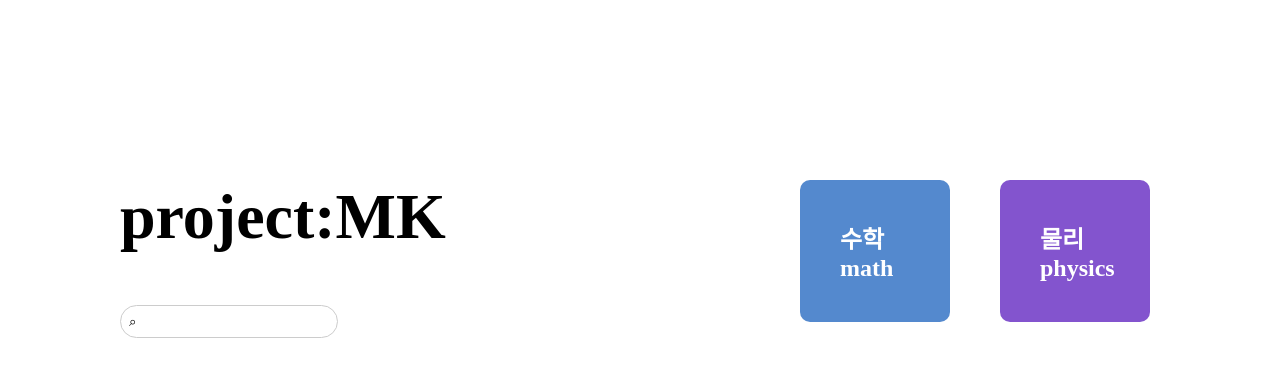
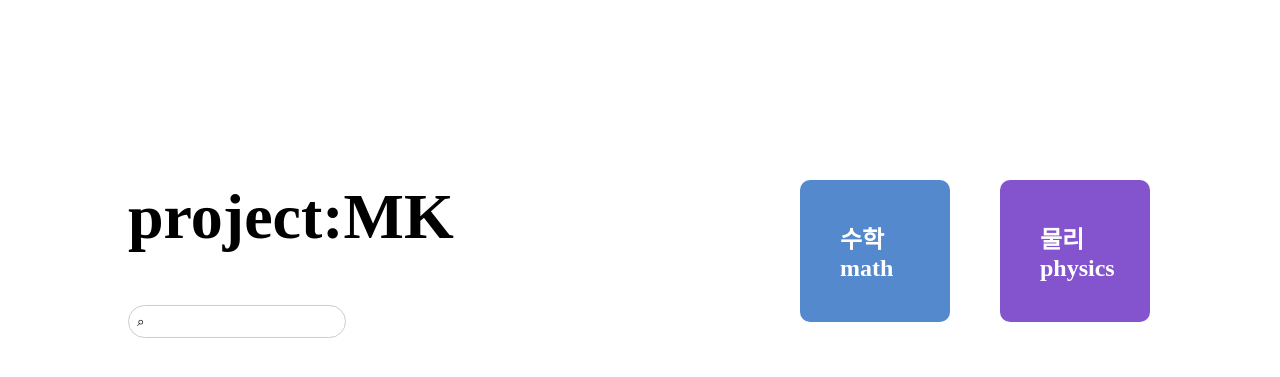
Before and after one commit to Mrkyu57/Mrkyu57.github.io, a Jekyll site: the page built from index.md, in a window 1280 px wide. Shown: the top 377 px of the page. Built offline with Jekyll 4.4.1, drawn with Linux system fonts in a browser that asks for light colours.

```diff
--- a/_layouts/default.html
+++ b/_layouts/default.html
@@ -13,12 +13,7 @@
 
 <style>
   /* 1. 브라우저 기본 여백 초기화 (매우 중요) */
-  html, body {
-      margin: 0;
-      padding: 0;
-      /*width: 100%;
-      overflow-x: hidden; /* 가로 스크롤 완전 차단 */
-  }
+
 
   /* 2. 네비게이션 바를 화면 위로 띄우기 */
   nav {
```
